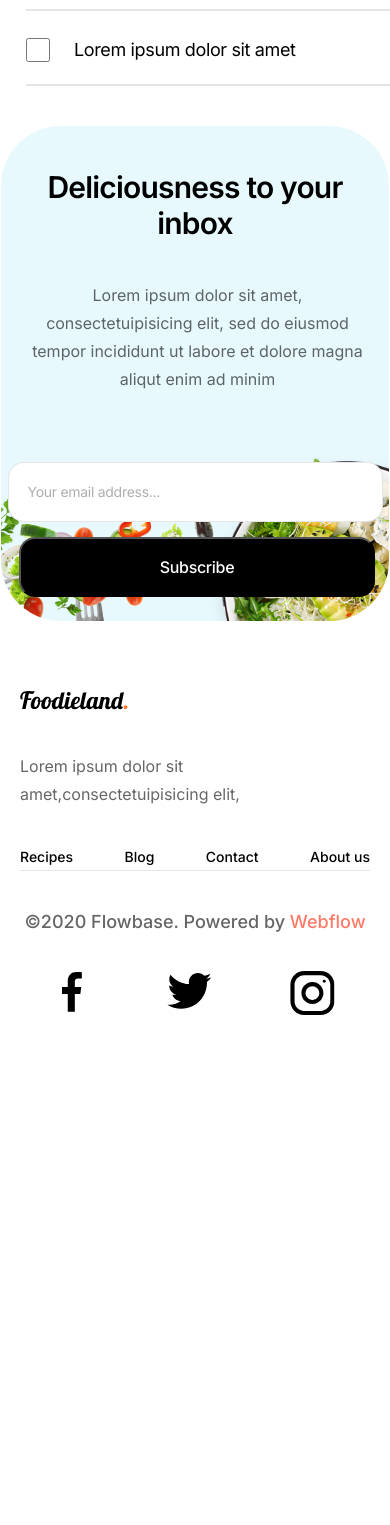
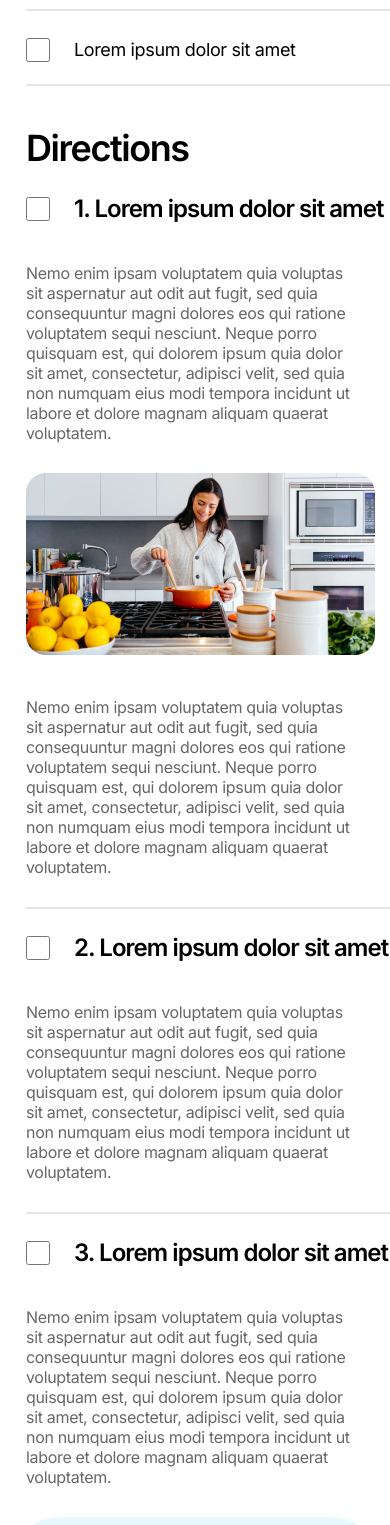
Before and after one commit to NaosouBruno/V-Food, a React (Vite) app: page /details in a window 390 px wide. Shown: the part 2440-3965 px from the top of the page. Before the commit the page ends 3516 px from the top, so only its background shows below. Built offline with nearby package versions, Linux system fonts and the light colour scheme.

Commit message:
terminando mobile

```diff
--- /dev/null
+++ b/src/components/molecules/FoodDirections/directions.scss
@@ -0,0 +1,29 @@
+@use "/public/styles/variables" as *;
+
+.directions {
+  display: flex;
+  flex-direction: column;
+  margin-left: 26px;
+  &__typografy {
+    font-family: $inter;
+    font-style: normal;
+    font-weight: $fontWeightTitle;
+    font-size: 36px;
+
+    letter-spacing: -0.04em;
+    color: $colorDark;
+    &--item {
+      font-size: 24px;
+    }
+    &--explication {
+      width: 329px;
+      font-family: "Inter";
+      font-style: normal;
+      font-weight: 400;
+      font-size: 16px;
+      letter-spacing: -0.02em;
+      color: rgba(0, 0, 0, 0.6);
+      margin: 40px 0 30px 0;
+    }
+  }
+}
--- /dev/null
+++ b/src/components/molecules/FoodDirections/index.jsx
@@ -0,0 +1,62 @@
+import "./directions.scss";
+import Woman from "/assets/woman.png";
+import { ListIngredients } from "../../molecules";
+function Directions() {
+  return (
+    <div className="directions">
+      <h2 className="directions__typografy">Directions</h2>
+      <ul>
+        <ListIngredients
+          className="listIng__ingredient directions__typografy directions__typografy--item"
+          ingredient="1. Lorem ipsum dolor sit amet"
+        />
+        <p className="directions__typografy directions__typografy--explication">
+          Nemo enim ipsam voluptatem quia voluptas sit aspernatur aut odit aut
+          fugit, sed quia consequuntur magni dolores eos qui ratione voluptatem
+          sequi nesciunt. Neque porro quisquam est, qui dolorem ipsum quia dolor
+          sit amet, consectetur, adipisci velit, sed quia non numquam eius modi
+          tempora incidunt ut labore et dolore magnam aliquam quaerat
+          voluptatem.
+        </p>
+        <img src={Woman} />
+
+        <p className="directions__typografy directions__typografy--explication">
+          Nemo enim ipsam voluptatem quia voluptas sit aspernatur aut odit aut
+          fugit, sed quia consequuntur magni dolores eos qui ratione voluptatem
+          sequi nesciunt. Neque porro quisquam est, qui dolorem ipsum quia dolor
+          sit amet, consectetur, adipisci velit, sed quia non numquam eius modi
+          tempora incidunt ut labore et dolore magnam aliquam quaerat
+          voluptatem.
+        </p>
+        <hr className="listIng-line" />
+        <ListIngredients
+          className="listIng__ingredient directions__typografy directions__typografy--item"
+          ingredient="2. Lorem ipsum dolor sit amet"
+        />
+        <p className="directions__typografy directions__typografy--explication">
+          Nemo enim ipsam voluptatem quia voluptas sit aspernatur aut odit aut
+          fugit, sed quia consequuntur magni dolores eos qui ratione voluptatem
+          sequi nesciunt. Neque porro quisquam est, qui dolorem ipsum quia dolor
+          sit amet, consectetur, adipisci velit, sed quia non numquam eius modi
+          tempora incidunt ut labore et dolore magnam aliquam quaerat
+          voluptatem.
+        </p>
+        <hr className="listIng-line" />
+        <ListIngredients
+          className="listIng__ingredient directions__typografy directions__typografy--item"
+          ingredient="3. Lorem ipsum dolor sit amet"
+        />
+        <p className="directions__typografy directions__typografy--explication">
+          Nemo enim ipsam voluptatem quia voluptas sit aspernatur aut odit aut
+          fugit, sed quia consequuntur magni dolores eos qui ratione voluptatem
+          sequi nesciunt. Neque porro quisquam est, qui dolorem ipsum quia dolor
+          sit amet, consectetur, adipisci velit, sed quia non numquam eius modi
+          tempora incidunt ut labore et dolore magnam aliquam quaerat
+          voluptatem.
+        </p>
+      </ul>
+    </div>
+  );
+}
+
+export default Directions;
--- a/src/components/molecules/index.jsx
+++ b/src/components/molecules/index.jsx
@@ -17,3 +17,4 @@ export { default as NutriItem } from "./NutritionItem";
 export { default as NutriIcon } from "./NutritionIcon";
 export { default as Ingredients } from "./FoodIngredients";
 export { default as ListIngredients } from "./ListIngredients";
+export { default as Directions } from "./FoodDirections";
--- a/src/components/organisms/RecipesDetails/index.jsx
+++ b/src/components/organisms/RecipesDetails/index.jsx
@@ -1,4 +1,4 @@
-import { FoodInfo, Ingredients } from "../../molecules/";
+import { FoodInfo, Ingredients, Directions } from "../../molecules/";
 import { Navbar, NewsletterForm, Footer } from "../../organisms";
 import "./recipeDetails.scss";
 function RecipesDetails() {
@@ -7,6 +7,7 @@ function RecipesDetails() {
       <Navbar />
       <FoodInfo />
       <Ingredients />
+      <Directions />
       <NewsletterForm />
       <Footer />
     </div>
```
Also changed, not shown: public/assets/woman.png (added).
